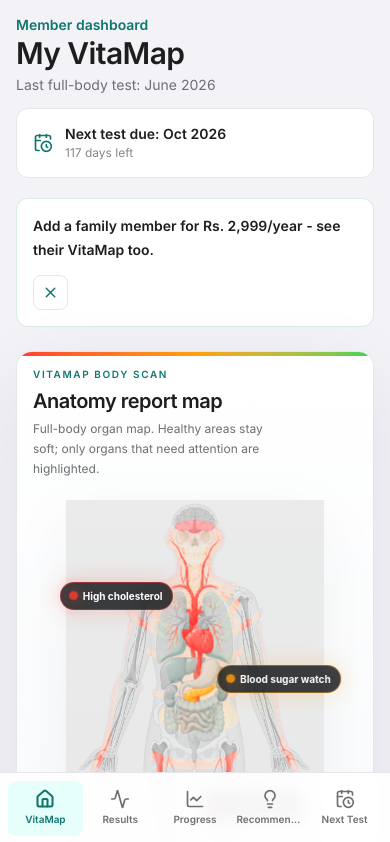
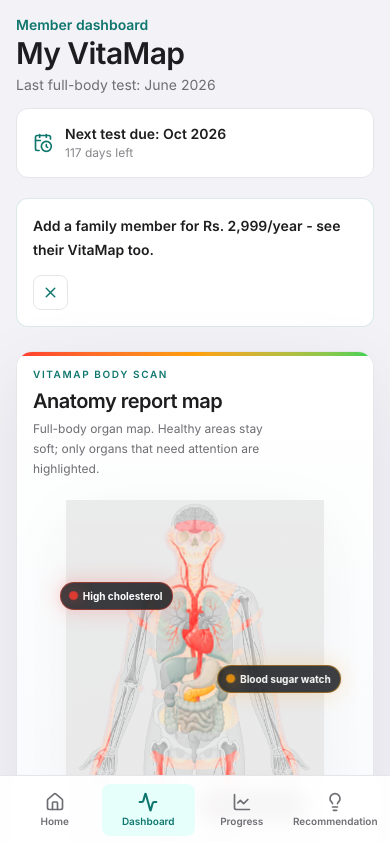
Before and after one commit to dagagaurav83-maker/vitamap, a Next.js app: page /dashboard in a window 390 px wide. Shown: the top 842 px of the page. Built offline with nearby package versions, Linux system fonts and the light colour scheme.

Commit message:
Simplify bottom navigation tabs

```diff
--- a/src/components/AppShell.tsx
+++ b/src/components/AppShell.tsx
@@ -1,11 +1,9 @@
 "use client";
 
-import { useEffect, useState } from "react";
 import Link from "next/link";
 import { usePathname } from "next/navigation";
 import {
   Activity,
-  CalendarClock,
   Home,
   LineChart,
   Lightbulb,
@@ -15,38 +13,15 @@ import {
 import { memberData } from "@/lib/data";
 
 const navItems = [
-  { label: "My VitaMap", href: "/dashboard", icon: Home },
-  { label: "My Results", href: "/dashboard#markers", icon: Activity },
+  { label: "Home", href: "/", icon: Home },
+  { label: "Dashboard", href: "/dashboard", icon: Activity },
   { label: "Progress", href: "/progress", icon: LineChart },
-  { label: "Recommendations", href: "/recommendations", icon: Lightbulb },
-  { label: "Next Test", href: "/dashboard#next-test", icon: CalendarClock },
+  { label: "Recommendation", href: "/recommendations", icon: Lightbulb },
 ];
 
 export function AppShell({ children }: { children: React.ReactNode }) {
   const pathname = usePathname();
-  const [currentHash, setCurrentHash] = useState("");
-
-  useEffect(() => {
-    const syncHash = () => setCurrentHash(window.location.hash);
-
-    syncHash();
-    window.addEventListener("hashchange", syncHash);
-    window.addEventListener("popstate", syncHash);
-
-    return () => {
-      window.removeEventListener("hashchange", syncHash);
-      window.removeEventListener("popstate", syncHash);
-    };
-  }, []);
-
-  const currentRoute = `${pathname}${currentHash}`;
-  const isNavItemActive = (href: string) => {
-    if (href.includes("#")) {
-      return currentRoute === href;
-    }
-
-    return pathname === href && currentHash === "";
-  };
+  const isNavItemActive = (href: string) => pathname === href;
 
   return (
     <div className="min-h-screen bg-[#F2F2F7] text-[#1D1D1F]">
@@ -112,8 +87,8 @@ export function AppShell({ children }: { children: React.ReactNode }) {
 
       <main className="pb-24 md:ml-60 md:pb-0">{children}</main>
 
-      <nav className="no-print fixed inset-x-0 bottom-0 z-40 grid grid-cols-5 border-t border-[#E5E5EA] bg-white/95 px-2 py-2 shadow-lg backdrop-blur md:hidden">
-        {navItems.slice(0, 5).map((item) => {
+      <nav className="no-print fixed inset-x-0 bottom-0 z-40 grid grid-cols-4 border-t border-[#E5E5EA] bg-white/95 px-2 py-2 shadow-lg backdrop-blur md:hidden">
+        {navItems.map((item) => {
           const active = isNavItemActive(item.href);
           const Icon = item.icon;
           return (
@@ -125,7 +100,7 @@ export function AppShell({ children }: { children: React.ReactNode }) {
               }`}
             >
               <Icon size={20} strokeWidth={active ? 2.5 : 2} />
-              <span className="max-w-full truncate">{item.label.replace("My ", "")}</span>
+              <span className="max-w-full text-center leading-tight">{item.label}</span>
             </Link>
           );
         })}
```
